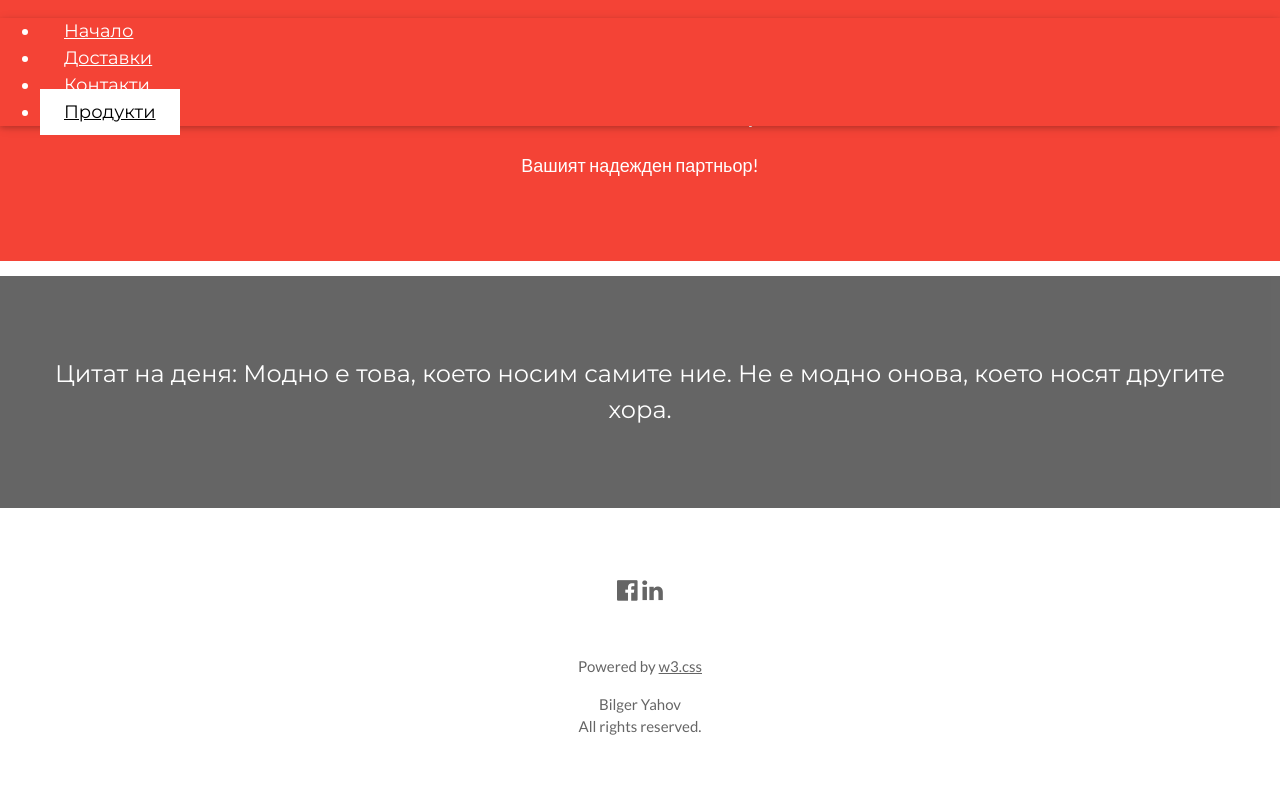
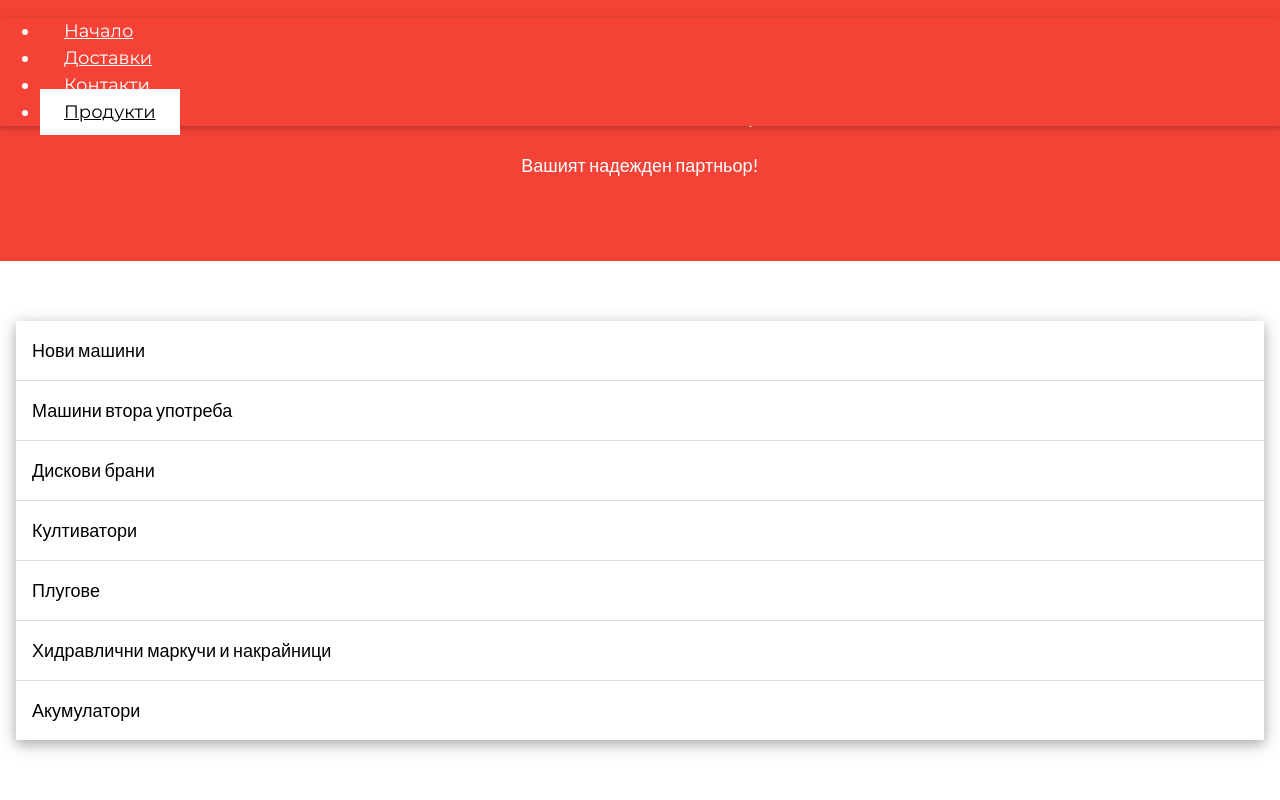
Before and after one commit to bilgeryahov/limtekbg, a website: page limtekbg/public/products.html in a window 1280 px wide. Shown: the top 800 px of the page. Drawn offline with nearby package versions, Linux system fonts and the light colour scheme.

Commit message:
Change combine picture, create products list on products page.

```diff
--- a/limtekbg/public/products.html
+++ b/limtekbg/public/products.html
@@ -51,7 +51,31 @@
         </div>
 
 
-
+		<div class="w3-container" style="margin: 4rem auto;">
+			<ul class="w3-ul w3-card-4">
+				<li class="w3-padding-16 w3-hover-light-grey">
+					<span class="w3-large">Нови машини</span><br>
+				</li>
+				<li class="w3-padding-16 w3-hover-light-grey">
+					<span class="w3-large">Машини втора употреба</span><br>
+				</li>
+				<li class="w3-padding-16 w3-hover-light-grey">
+					<span class="w3-large">Дискови брани</span><br>
+				</li>
+				<li class="w3-padding-16 w3-hover-light-grey">
+					<span class="w3-large">Култиватори</span><br>
+				</li>
+				<li class="w3-padding-16 w3-hover-light-grey">
+					<span class="w3-large">Плугове</span><br>
+				</li>
+				<li class="w3-padding-16 w3-hover-light-grey">
+					<span class="w3-large">Хидравлични маркучи и накрайници</span><br>
+				</li>
+				<li class="w3-padding-16 w3-hover-light-grey">
+					<span class="w3-large">Акумулатори</span><br>
+				</li>
+			</ul>
+		</div>
 
        <div class="w3-container w3-black w3-center w3-opacity w3-padding-64" style="margin-top:1rem;">
             <h1 class="w3-margin w3-xlarge">Цитат на деня: <span id="Quote">Аз съм много готин пич.</span></h1>
```
Also changed, not shown: limtekbg/public/deliveries.html (+1 -1 lines), limtekbg/public/images/slide1.jpg (deleted), limtekbg/public/images/slide2.jpg (deleted), limtekbg/public/images/slide3.jpg (deleted), 2 other files.
